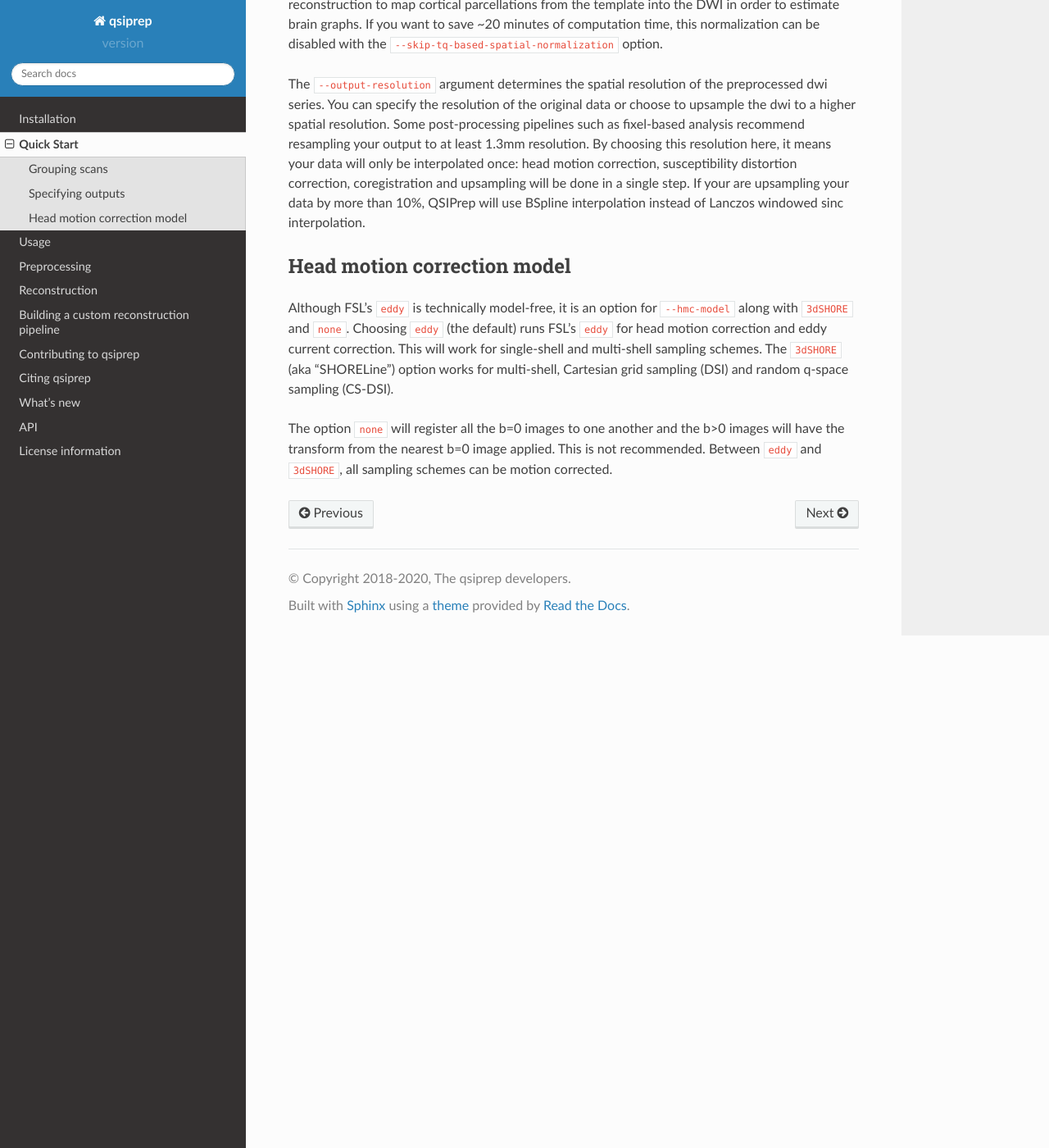
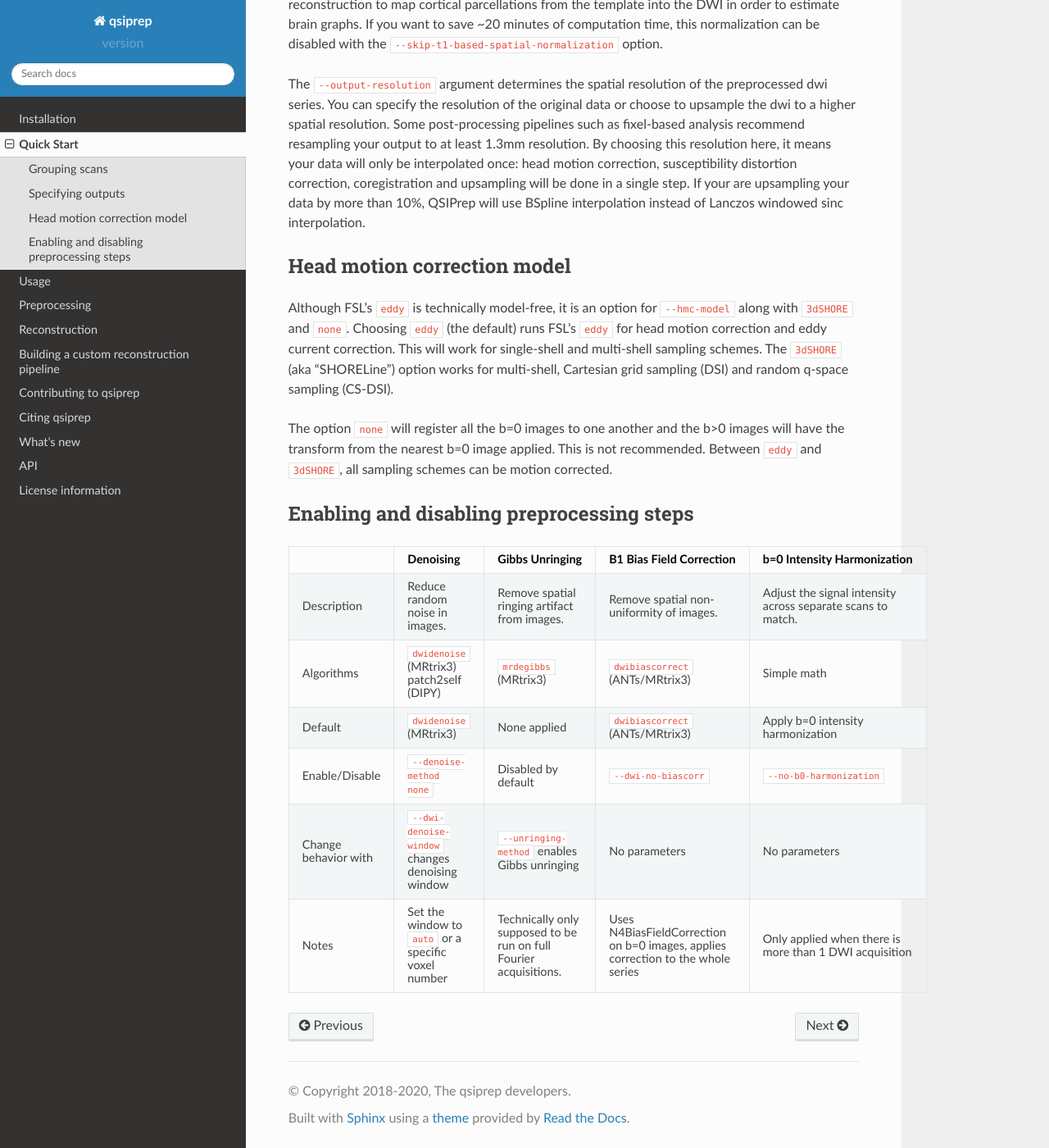
Before and after one commit to PennLINC/qsiprep, a Sphinx documentation site: the page built from docs/quickstart.rst, in a window 1280 px wide and 1400 px high, scrolled down 1673 px. Shown: the whole window at 82% size. Built offline with Sphinx 7.4.7 and the Read the Docs theme 2.0.0, drawn with Linux system fonts in a browser that asks for light colours.

Commit message:
Add disable table

```diff
--- a/docs/quickstart.rst
+++ b/docs/quickstart.rst
@@ -1,7 +1,7 @@
 .. include:: links.rst
 
 Quick Start
-------------------------
+-----------
 
 There are many options for running ``qsiprep`` but most have sensible defaults and
 don't need to be changed. This page describes the options most most likely to be
@@ -23,7 +23,7 @@ One way to process these data would be to call ``qsiprep`` like this::
 
 
 Grouping scans
-======================
+==============
 
 .. note::
    This section explains ``--separate-all-dwis``, ``--denoise-after-combining`` and
@@ -51,7 +51,7 @@ discussion see :ref:`merge_denoise`.
 
 
 Specifying outputs
-=====================
+==================
 
 .. note::
    This section covers ``--output-resolution 1.2``, and
@@ -68,7 +68,7 @@ spatially normalized by default during preprocessing. The transform from the T1w
 ``MNI152NLin2009cAsym`` template is included in the derivatives. This can be used during
 reconstruction to map cortical parcellations from the template into the DWI in order to estimate
 brain graphs. If you want to save ~20 minutes of computation time, this normalization can be
-disabled with the ``--skip-tq-based-spatial-normalization`` option.
+disabled with the ``--skip-t1-based-spatial-normalization`` option.
 
 The ``--output-resolution`` argument determines the spatial resolution of the preprocessed dwi
 series. You can specify the resolution of the original data or choose to upsample the dwi to a
@@ -92,3 +92,31 @@ schemes. The ``3dSHORE`` (aka "SHORELine") option works for multi-shell, Cartesi
 The option ``none`` will register all the b=0 images to one another and the b>0 images will
 have the transform from the nearest b=0 image applied. This is not recommended. Between ``eddy``
 and ``3dSHORE``, all sampling schemes can be motion corrected.
+
+
+Enabling and disabling preprocessing steps
+==========================================
+
++-----------------+-----------------------------+---------------------------+------------------------------+-----------------------------------+
+|                 |      Denoising              |   Gibbs Unringing         |    B1 Bias Field Correction  |  b=0 Intensity Harmonization      |
++=================+=============================+===========================+==============================+===================================+
+| Description     |   Reduce random noise       |   Remove spatial ringing  |    Remove spatial non-       |  Adjust the signal intensity      |
+|                 |   in images.                |   artifact from images.   |    uniformity of images.     |  across separate scans to match.  |
++-----------------+-----------------------------+---------------------------+------------------------------+-----------------------------------+
+| Algorithms      |  ``dwidenoise`` (MRtrix3)   | ``mrdegibbs`` (MRtrix3)   | ``dwibiascorrect``           | Simple math                       |
+|                 |  patch2self (DIPY)          |                           | (ANTs/MRtrix3)               |                                   |
++-----------------+-----------------------------+---------------------------+------------------------------+-----------------------------------+
+| Default         |  ``dwidenoise`` (MRtrix3)   | None applied              | ``dwibiascorrect``           |  Apply b=0 intensity              |
+|                 |                             |                           | (ANTs/MRtrix3)               |  harmonization                    |
++-----------------+-----------------------------+---------------------------+------------------------------+-----------------------------------+
+| Enable/Disable  |  ``--denoise-method none``  | Disabled by default       | ``--dwi-no-biascorr``        |  ``--no-b0-harmonization``        |
++-----------------+-----------------------------+---------------------------+------------------------------+-----------------------------------+
+| Change behavior |  ``--dwi-denoise-window``   | ``--unringing-method``    | No parameters                |  No parameters                    |
+| with            |  changes denoising window   | enables Gibbs unringing   |                              |                                   |
++-----------------+-----------------------------+---------------------------+------------------------------+-----------------------------------+
+| Notes           |  Set the window to ``auto`` | Technically only supposed | Uses                         | Only applied when there is        |
+|                 |  or a specific voxel number | to be run on full Fourier | N4BiasFieldCorrection on     | more than 1 DWI acquisition       |
+|                 |                             | acquisitions.             | b=0 images, applies          |                                   |
+|                 |                             |                           | correction to the whole      |                                   |
+|                 |                             |                           | series                       |                                   |
++-----------------+-----------------------------+---------------------------+------------------------------+-----------------------------------+
```
Also changed, not shown: docs/installation.rst (+6 -5 lines).
